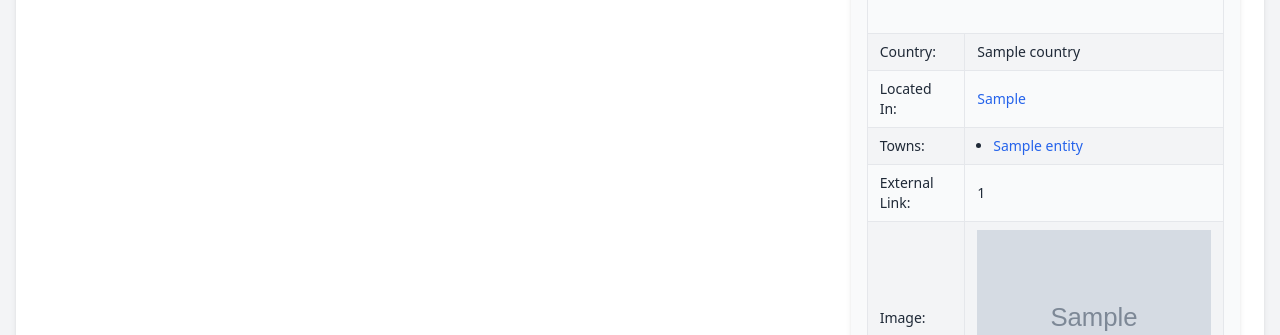
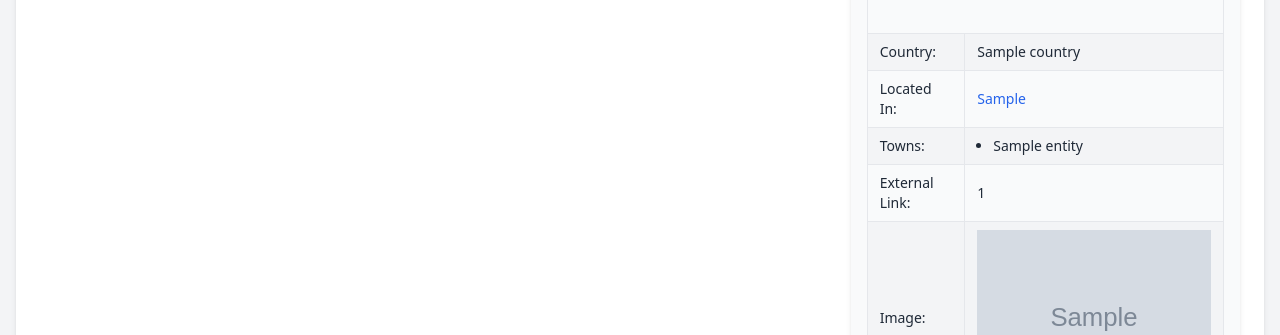
Before and after one commit to jasonirvine76/traveller, a Django app: template regency/templates/regency-page.html in a window 1280 px wide. Shown: the part 618-953 px from the top of the page. Run offline with Django 4.2, Linux system fonts and the light colour scheme; the template is opened without the code that fills it: most values are stand-ins (such as "Sample title", 1, 10 or a date in 2020); grey boxes marked "Sample" are stand-in pictures; some libraries are stand-ins or nearby versions.

Commit message:
fix: remove href in towns

```diff
--- a/regency/templates/regency-page.html
+++ b/regency/templates/regency-page.html
@@ -65,9 +65,7 @@
                                         <ul class="list-disc pl-4">
                                             {% for entity in regency_data.contains_entity %}
                                                 <li>
-                                                    <a href="/entity/{{ entity }}" class="text-blue-600 hover:underline">
-                                                        {{ entity }}
-                                                    </a>
+                                                    {{ entity }}
                                                 </li>
                                             {% endfor %}
                                         </ul>
--- a/regency/views.py
+++ b/regency/views.py
@@ -18,5 +18,4 @@ def get_regency_by_name(request, name):
         "located_in": regency_data.get("located_in", "-"),
         "contains_entity": regency_data.get("contains_entities", "-"),
     }
-    print(regency_details)
     return render(request, 'regency-page.html', {'regency_data': regency_details})
```
